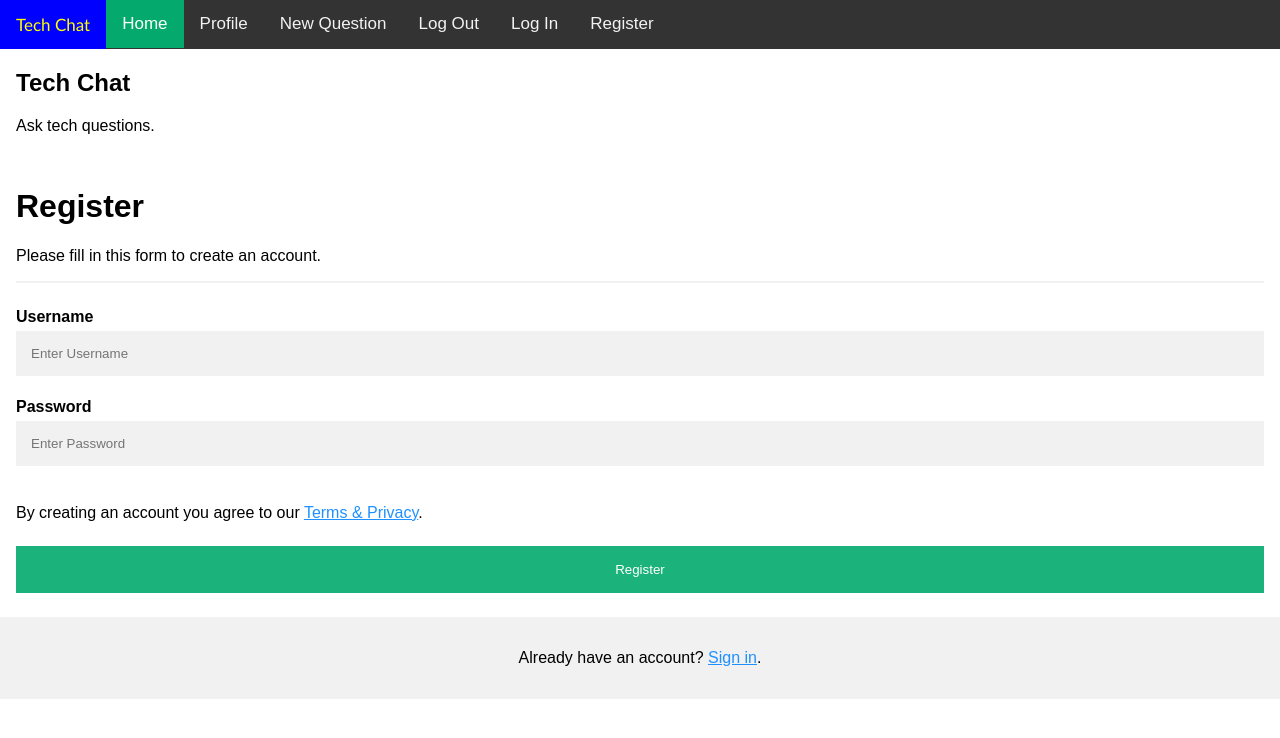
After one commit to DonnavanStaddon/TechChat, a Flask app: page /register in a window 1280 px wide. The commit adds this page. Shown: the top 738 px of the page. Run offline with Flask 3, Linux system fonts and the light colour scheme; some libraries are stand-ins or nearby versions.

Commit message:
Added register form

```diff
--- a/app.py
+++ b/app.py
@@ -4,6 +4,7 @@ from flask import (
     redirect, request, session, url_for)
 from flask_pymongo import PyMongo
 from bson.objectid import ObjectId
+from werkzeug.security import generate_password_hash, check_password_hash
 if os.path.exists("env.py"):
     import env
 
@@ -24,6 +25,10 @@ def get_tasks():
     return render_template("tasks.html", tasks=tasks)
 
 
+@app.route("/register", methods=["GET", "POST"])
+def register():
+    return render_template("register.html")
+
 if __name__ == "__main__":
     app.run(host=os.environ.get("IP"),
             port=int(os.environ.get("PORT")),
--- a/static/css/style.css
+++ b/static/css/style.css
@@ -1,3 +1,4 @@
+/* NAVBAR */
 body {
     margin: 0;
     font-family: Arial, Helvetica, sans-serif;
@@ -33,7 +34,10 @@ body {
 }
 
 @media screen and (max-width: 600px) {
-    .topnav a:not(:first-child) {display: none;}
+    .topnav a:not(:first-child) {
+        display: none;
+    }
+
     .topnav a.icon {
         float: right;
         display: block;
@@ -41,15 +45,89 @@ body {
 }
 
 @media screen and (max-width: 600px) {
-    .topnav.responsive {position: relative;}
+    .topnav.responsive {
+        position: relative;
+    }
+
     .topnav.responsive .icon {
         position: absolute;
         right: 0;
         top: 0;
     }
+
     .topnav.responsive a {
         float: none;
         display: block;
         text-align: left;
     }
 }
+
+.topnav a.logo {
+    background-color: blue;
+    color: yellow;
+}
+
+.topnav a.logo {
+    font-family: 'Trebuchet MS', sans-serif;
+  }
+/* NAVBAR */
+/* REGFORM */
+
+  * {
+    box-sizing: border-box;
+  }
+
+  /* Add padding to containers */
+  .container {
+    padding: 16px;
+    background-color: white;
+  }
+
+  /* Full-width input fields */
+  input[type=text], input[type=password] {
+    width: 100%;
+    padding: 15px;
+    margin: 5px 0 22px 0;
+    display: inline-block;
+    border: none;
+    background: #f1f1f1;
+  }
+
+  input[type=text]:focus, input[type=password]:focus {
+    background-color: #ddd;
+    outline: none;
+  }
+
+  /* Overwrite default styles of hr */
+  hr {
+    border: 1px solid #f1f1f1;
+    margin-bottom: 25px;
+  }
+
+  /* Set a style for the submit button */
+  .registerbtn {
+    background-color: #04AA6D;
+    color: white;
+    padding: 16px 20px;
+    margin: 8px 0;
+    border: none;
+    cursor: pointer;
+    width: 100%;
+    opacity: 0.9;
+  }
+
+  .registerbtn:hover {
+    opacity: 1;
+  }
+
+  /* Add a blue text color to links */
+  a {
+    color: dodgerblue;
+  }
+
+  /* Set a grey background color and center the text of the "sign in" section */
+  .signin {
+    background-color: #f1f1f1;
+    text-align: center;
+  }
+/* REGFORM */
--- a/templates/base.html
+++ b/templates/base.html
@@ -15,7 +15,7 @@
         <a href="{{ url_for('get_tasks') }}">New Question</a>
         <a href="{{ url_for('get_tasks') }}">Log Out</a>
         <a href="{{ url_for('get_tasks') }}">Log In</a>
-        <a href="{{ url_for('get_tasks') }}">Register</a>
+        <a href="{{ url_for('register') }}">Register</a>
         <a href="javascript:void(0);" class="icon" onclick="myFunction()">
           <i class="fa fa-bars"></i>
         </a>
--- /dev/null
+++ b/templates/register.html
@@ -0,0 +1,26 @@
+{% extends "base.html" %}
+{% block content %}
+
+<form method="post" action="{{ url_for('register') }}">
+    <div class="container">
+      <h1>Register</h1>
+      <p>Please fill in this form to create an account.</p>
+      <hr>
+
+      <label for="username"><b>Username</b></label>
+      <input id="username" name="username" type="text" placeholder="Enter Username" required>
+
+      <label for="password"><b>Password</b></label>
+      <input id="password" name="password" type="password" placeholder="Enter Password" required>
+
+      <p>By creating an account you agree to our <a href="#">Terms & Privacy</a>.</p>
+
+      <button type="submit" class="registerbtn">Register</button>
+    </div>
+
+    <div class="container signin">
+      <p>Already have an account? <a href="#">Sign in</a>.</p>
+    </div>
+  </form>
+
+{% endblock %}
```
Lines whose indentation alone changed are shown as unchanged.
